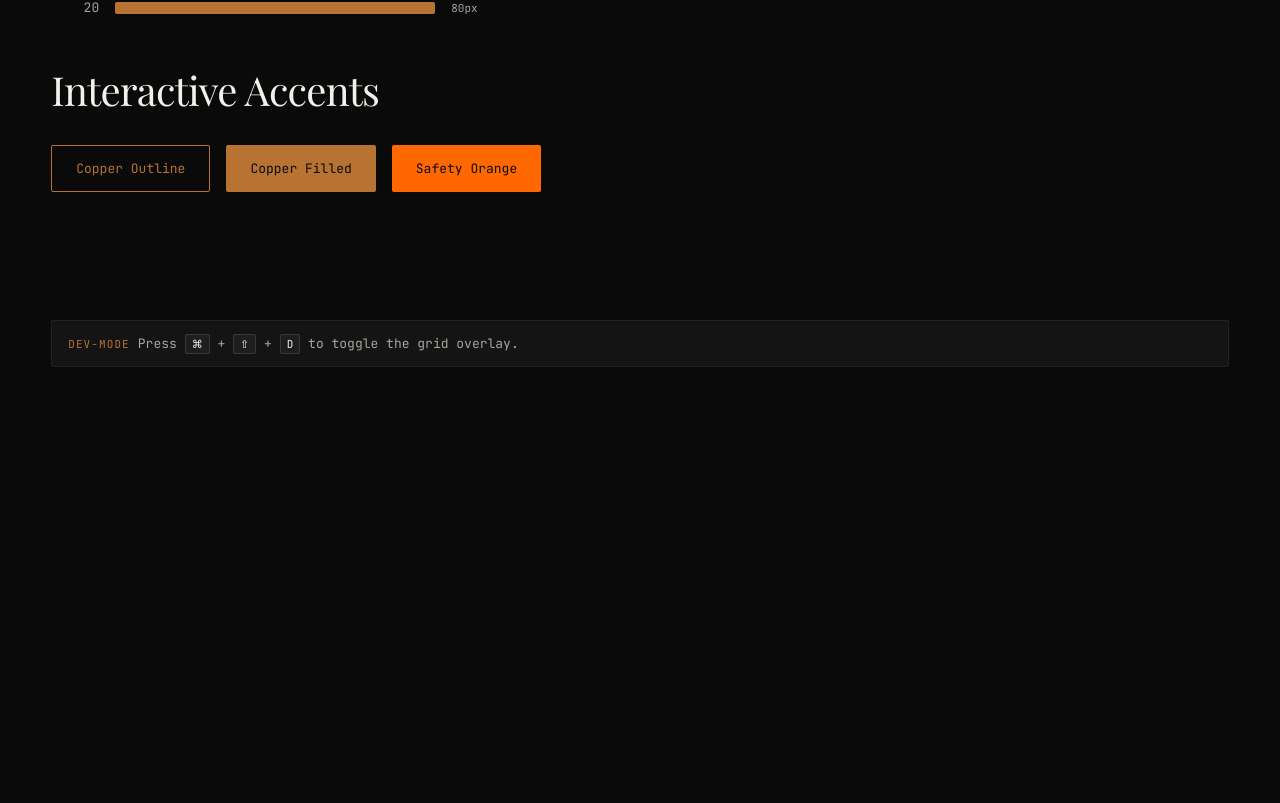
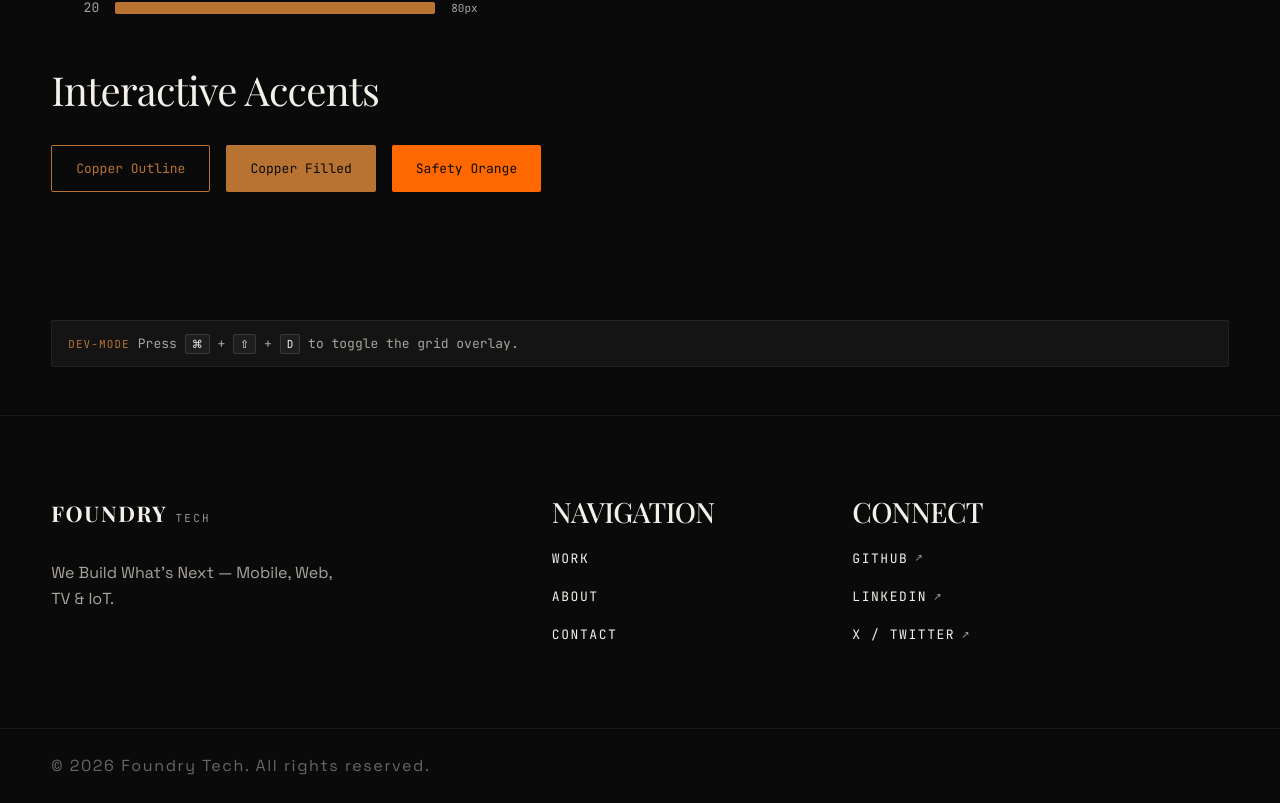
Before and after one commit to megulo25/calicoding-portfolio-website, a Next.js app: page / in a window 1280 px wide. Shown: the part 3534-4337 px from the top of the page. Before the commit the page ends 3949 px from the top, so only its background shows below. Built offline with nearby package versions, Linux system fonts and the light colour scheme.

Commit message:
Complete phase 7

```diff
--- a/src/app/providers.tsx
+++ b/src/app/providers.tsx
@@ -4,6 +4,7 @@ import type { ReactNode } from "react"
 import { DevModeProvider } from "@/lib/context/dev-mode-context"
 import { GridOverlay } from "@/components/ui/grid-overlay"
 import { Header } from "@/components/layout/header"
+import { Footer } from "@/components/layout/footer"
 
 interface ProvidersProps {
   children: ReactNode
@@ -22,6 +23,7 @@ export function Providers({ children }: ProvidersProps) {
       <GridOverlay />
       <Header />
       <main className="pt-16">{children}</main>
+      <Footer />
     </DevModeProvider>
   )
 }
--- /dev/null
+++ b/src/components/layout/footer.tsx
@@ -0,0 +1,127 @@
+import Link from "next/link"
+import type { NavItem } from "@/types"
+
+// ---------------------------------------------------------------------------
+// Data
+// ---------------------------------------------------------------------------
+
+const NAV_ITEMS: NavItem[] = [
+  { label: "Work", href: "/work" },
+  { label: "About", href: "/about" },
+  { label: "Contact", href: "/contact" },
+]
+
+const SOCIAL_LINKS = [
+  { label: "GitHub", href: "https://github.com/foundrytech" },
+  { label: "LinkedIn", href: "https://linkedin.com/company/foundrytech" },
+  { label: "X / Twitter", href: "https://x.com/foundrytech" },
+] as const
+
+// ---------------------------------------------------------------------------
+// Footer
+// ---------------------------------------------------------------------------
+
+/**
+ * Footer — site-wide footer using the Architect's Grid.
+ *
+ * Layout (desktop):
+ * ┌──────────────────────────────────────────────────────────────┐
+ * │  ─────────────── thin ruled line ──────────────────────────  │
+ * │                                                              │
+ * │  FOUNDRY TECH            Navigation        Connect           │
+ * │  We Build What's Next.   Work              GitHub            │
+ * │                          About             LinkedIn          │
+ * │                          Contact           X / Twitter       │
+ * │                                                              │
+ * │  ─────────────── thin ruled line ──────────────────────────  │
+ * │  © 2026 Foundry Tech. All rights reserved.                   │
+ * └──────────────────────────────────────────────────────────────┘
+ */
+export function Footer() {
+  const currentYear = new Date().getFullYear()
+
+  return (
+    <footer
+      className="mt-auto border-t border-canvas/6"
+      role="contentinfo"
+    >
+      {/* Upper section — branding, nav, social */}
+      <div className="grid-architect mx-auto max-w-[1440px] py-16 md:py-20">
+        {/* Branding block */}
+        <div className="col-span-full mb-10 md:col-span-4 md:mb-0 lg:col-span-5">
+          <Link
+            href="/"
+            aria-label="Foundry Tech — Home"
+            className="group mb-4 inline-flex items-baseline gap-2"
+          >
+            <span className="font-headline text-[1.35rem] font-bold uppercase tracking-[0.08em] text-canvas transition-colors duration-300 group-hover:text-copper">
+              Foundry
+            </span>
+            <span className="font-mono text-[0.6875rem] font-light uppercase tracking-[0.2em] text-canvas-dim transition-colors duration-300 group-hover:text-copper-light">
+              Tech
+            </span>
+          </Link>
+          <p className="mt-3 max-w-xs font-mono text-[0.8125rem] leading-relaxed text-canvas-dim">
+            We Build What&apos;s Next&nbsp;&mdash; Mobile, Web, TV&nbsp;&amp;&nbsp;IoT.
+          </p>
+        </div>
+
+        {/* Navigation column */}
+        <div className="col-span-2 md:col-span-2 lg:col-span-3">
+          <h3 className="mb-4 font-mono text-[0.6875rem] font-medium uppercase tracking-[0.2em] text-canvas-dim">
+            Navigation
+          </h3>
+          <ul className="flex flex-col gap-3">
+            {NAV_ITEMS.map((item) => (
+              <li key={item.href}>
+                <Link
+                  href={item.href}
+                  className="font-mono text-[0.8125rem] uppercase tracking-[0.12em] text-canvas/70 transition-colors duration-300 hover:text-copper"
+                >
+                  {item.label}
+                </Link>
+              </li>
+            ))}
+          </ul>
+        </div>
+
+        {/* Social / Connect column */}
+        <div className="col-span-2 md:col-span-2 lg:col-span-4">
+          <h3 className="mb-4 font-mono text-[0.6875rem] font-medium uppercase tracking-[0.2em] text-canvas-dim">
+            Connect
+          </h3>
+          <ul className="flex flex-col gap-3">
+            {SOCIAL_LINKS.map((link) => (
+              <li key={link.href}>
+                <a
+                  href={link.href}
+                  target="_blank"
+                  rel="noopener noreferrer"
+                  className="inline-flex items-center gap-1.5 font-mono text-[0.8125rem] uppercase tracking-[0.12em] text-canvas/70 transition-colors duration-300 hover:text-copper"
+                >
+                  {link.label}
+                  {/* External link arrow */}
+                  <span
+                    className="text-[0.625rem] text-canvas-dim transition-transform duration-300 group-hover:translate-x-0.5"
+                    aria-hidden="true"
+                  >
+                    ↗
+                  </span>
+                </a>
+              </li>
+            ))}
+          </ul>
+        </div>
+      </div>
+
+      {/* Bottom bar — copyright */}
+      <div className="border-t border-canvas/6">
+        <div className="grid-architect mx-auto max-w-[1440px] py-6">
+          <p className="col-span-full text-center font-mono text-[0.6875rem] tracking-[0.1em] text-canvas-dim/60 md:text-left">
+            &copy; {currentYear} Foundry Tech. All rights reserved.
+          </p>
+        </div>
+      </div>
+    </footer>
+  )
+}
--- a/src/components/layout/index.ts
+++ b/src/components/layout/index.ts
@@ -1,2 +1,3 @@
 // Barrel export for layout components
 export { Header } from "./header"
+export { Footer } from "./footer"
--- a/src/components/ui/nav-link.tsx
+++ b/src/components/ui/nav-link.tsx
@@ -38,11 +38,10 @@ export function NavLink({ label, href, onClick }: NavLinkProps) {
       </span>
       {/* Underline indicator */}
       <span
-        className={`absolute -bottom-1 left-0 h-px bg-copper transition-all duration-300 ease-out ${
-          isActive
+        className={`absolute -bottom-1 left-0 h-px bg-copper transition-all duration-300 ease-out ${isActive
             ? "w-full"
             : "w-0 group-hover:w-full"
-        }`}
+          }`}
         aria-hidden="true"
       />
     </Link>
```
